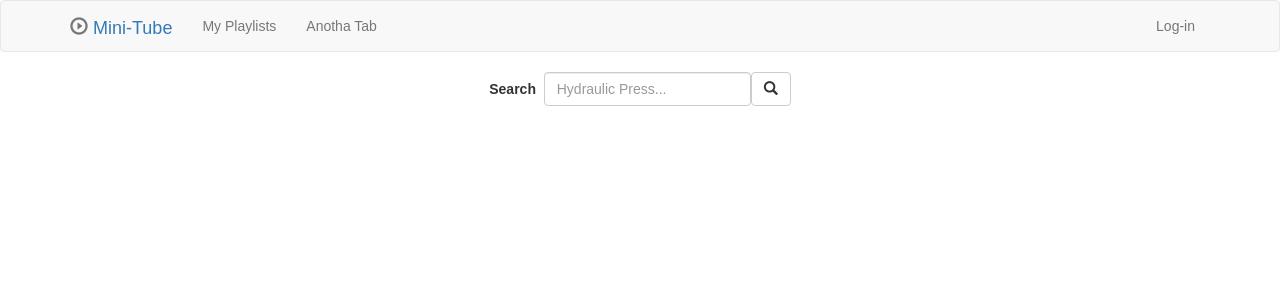
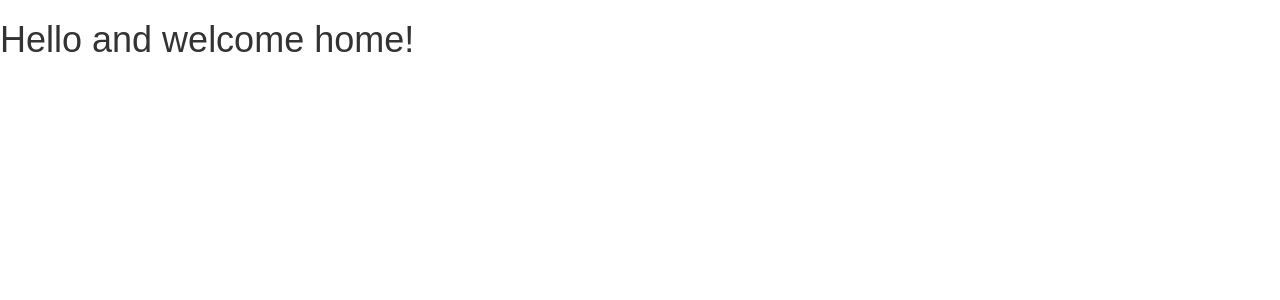
Before and after one commit to mdjurdj1/mini-tube, a React (Create React App) app: page /home in a window 1280 px wide. Shown: the top 300 px of the page. Built offline with nearby package versions, Linux system fonts and the light colour scheme.

Commit message:
Got routing to work on index

```diff
--- a/src/components/Home.js
+++ b/src/components/Home.js
@@ -1,13 +1,7 @@
-import React, { Component } from 'react';
+import React from 'react';
 
-class Test extends Component {
-  render() {
-    return (
-      <div>
-      <h1>HELLO</h1>
-      </div>
-    );
-  }
+const Home = () => {
+  return <h1>Hello and welcome home!</h1>
 }
 
-export default Test;
+export default Home
--- a/src/index.js
+++ b/src/index.js
@@ -2,7 +2,8 @@ import React from 'react';
 import ReactDOM from 'react-dom';
 import { Provider } from 'react-redux'
 import { createStore, applyMiddleware, compose } from 'redux'
-import { BrowserRouter, Switch, Route, browserHistory, hashHistory } from 'react-router-dom';
+import { Switch, Route } from 'react-router';
+import { BrowserRouter, browserHistory, hashHistory } from 'react-router-dom';
 
 import thunk from 'redux-thunk'
 import rootReducer from './reducers'
@@ -21,13 +22,12 @@ const store = createStore(
 
 ReactDOM.render(
   <Provider store={store}>
-    <App store={store}>
       <BrowserRouter history={browserHistory}>
-        <Switch>
-          <Route path='/' component={Home} />
-        </Switch>
+        <div>
+          <Route exact path='/' component={App} store={store} />
+          <Route exact path='/home' component={Home} />
+        </div>
       </BrowserRouter>
-    </App>
   </Provider>,
   document.getElementById('root')
 );
```
Also changed, not shown: src/components/Test.js (deleted, +0 -7 lines).
